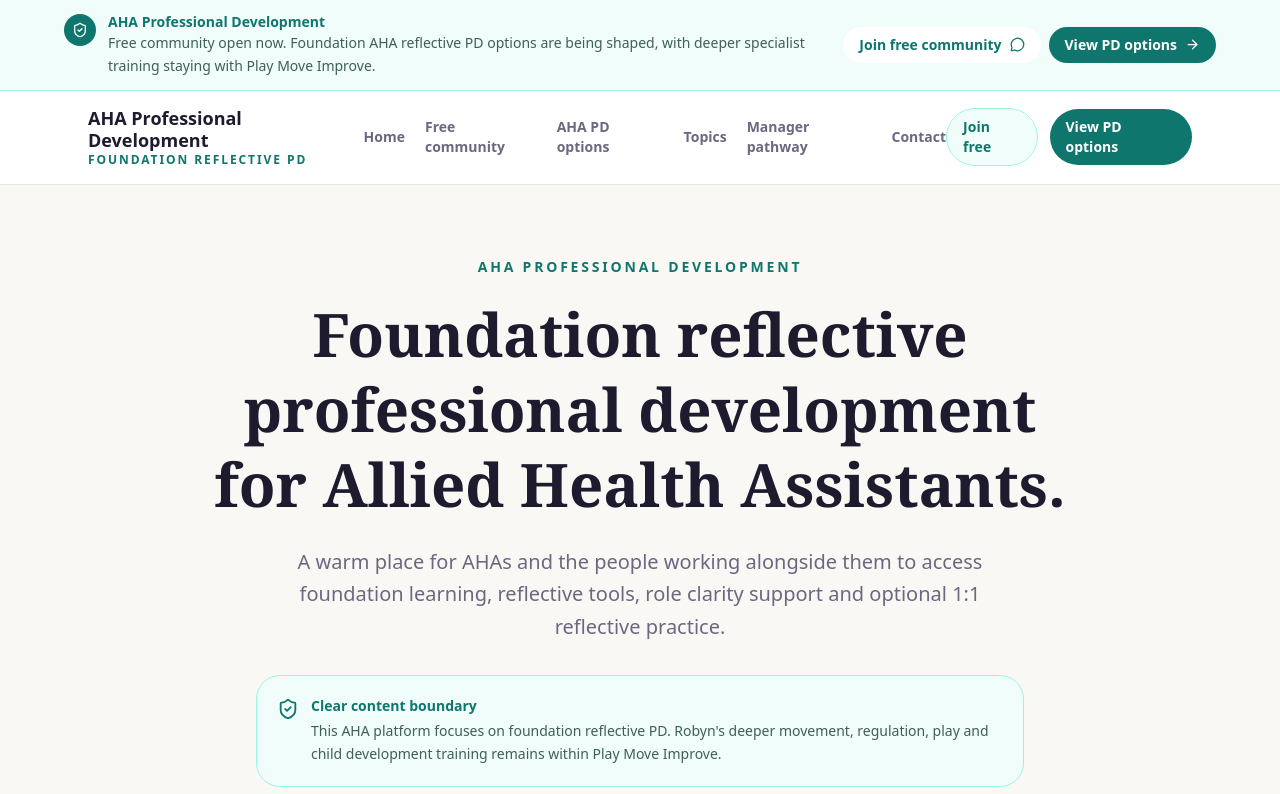
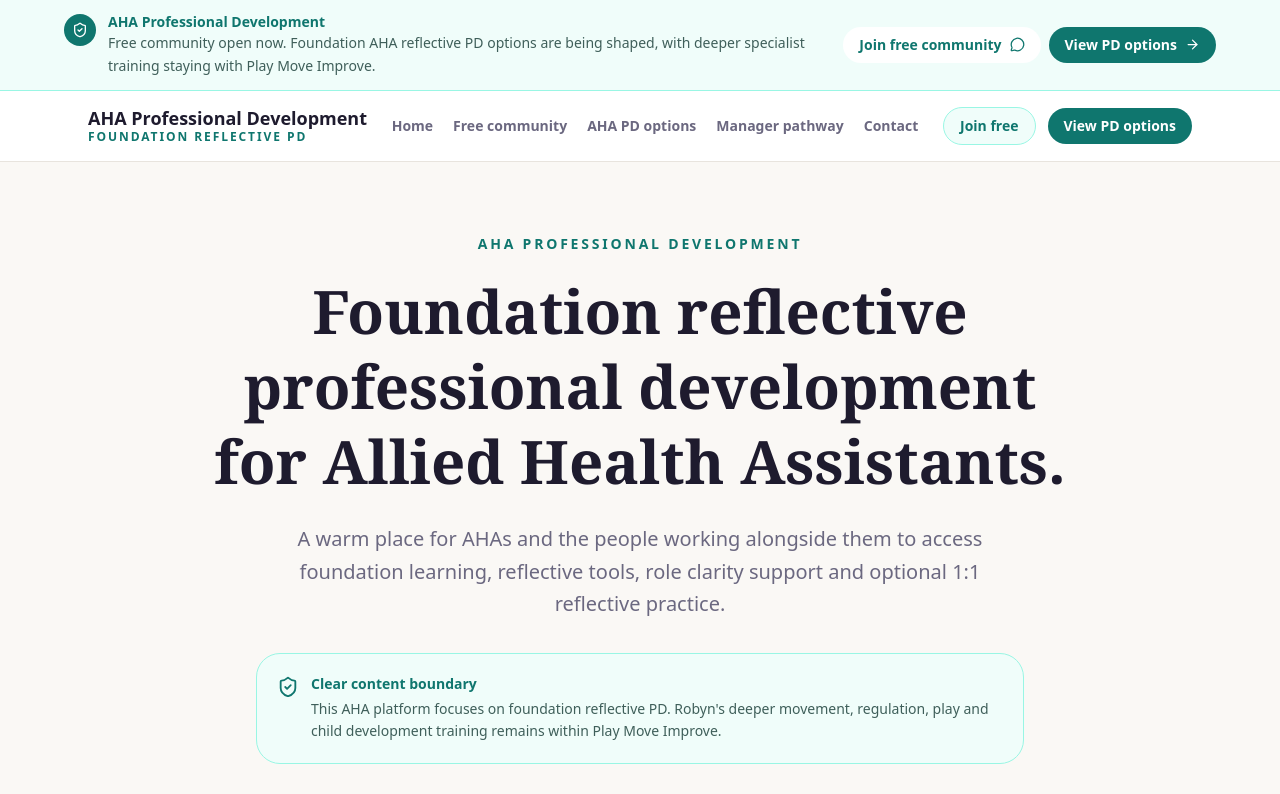
Before and after one commit to developmentalhub/allied-health-assistant-course, a Next.js app: page / in a window 1280 px wide. Shown: the top 794 px of the page. Built offline with nearby package versions, Linux system fonts and the light colour scheme.

Commit message:
Hide topic pathway until videos are ready

```diff
--- a/app/sitemap.ts
+++ b/app/sitemap.ts
@@ -6,13 +6,6 @@ const routes = [
   "/join",
   "/subscribe",
   "/subscribe/success",
-  "/topics",
-  "/topics/understanding-aha-role",
-  "/topics/working-under-allied-health-direction",
-  "/topics/reflective-practice-and-communication",
-  "/topics/preparing-for-sessions-and-asking-better-questions",
-  "/topics/knowing-when-to-seek-clarification",
-  "/topics/thriving-kids-and-changing-support-roles",
   "/reflective-practice",
   "/manager-pathway",
   "/contact",
@@ -27,6 +20,6 @@ export default function sitemap(): MetadataRoute.Sitemap {
     url: `${siteConfig.url}${route}`,
     lastModified: currentDate,
     changeFrequency: route === "" ? "weekly" : "monthly",
-    priority: route === "" ? 1 : route === "/topics" ? 0.9 : 0.7,
+    priority: route === "" ? 1 : 0.7,
   }));
 }
--- a/components/Footer.tsx
+++ b/components/Footer.tsx
@@ -18,10 +18,6 @@ const footerLinks = [
   {
     label: "AHA PD options",
     href: "/subscribe",
-  },
-  {
-    label: "Topics",
-    href: "/topics",
   },
   {
     label: "Reflective practice",
--- a/components/Navbar.tsx
+++ b/components/Navbar.tsx
@@ -16,10 +16,6 @@ const navLinks = [
   {
     label: "AHA PD options",
     href: "/subscribe",
-  },
-  {
-    label: "Topics",
-    href: "/topics",
   },
   {
     label: "Manager pathway",
```
